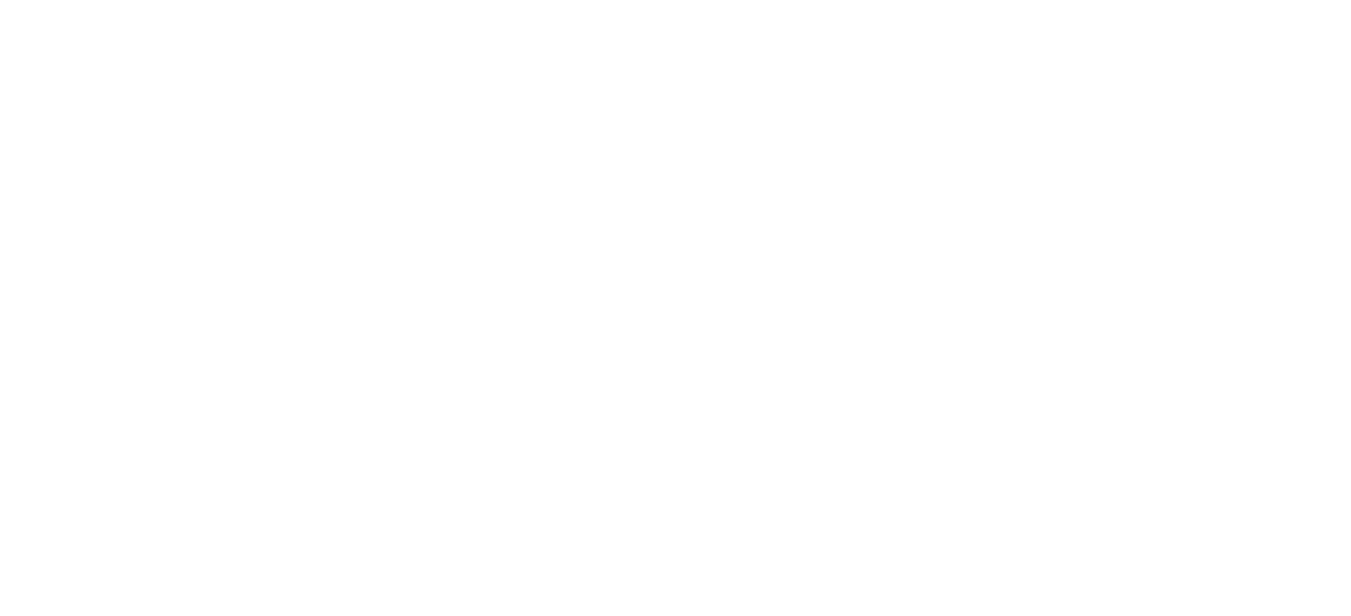
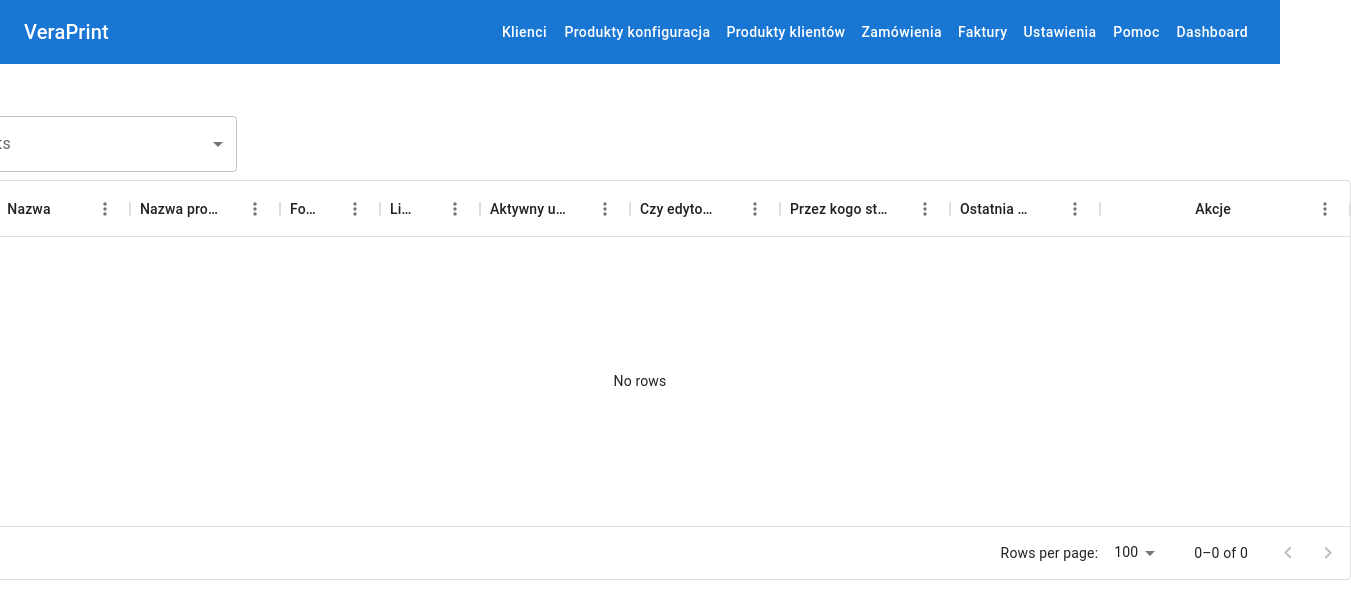
Before and after one commit to SavenkoRodion/printing-managment-system, a React (Vite) app in the folder ui/pms-ui/: page /projects in a window 1280 px wide. Before the commit this address had no page. Shown: the top 616 px of the page, 1351 px wide, since content can reach past the window. Built offline with nearby package versions, Linux system fonts and the light colour scheme.

Commit message:
Feature/display projects (#16)
* initial project list

* Update main.tsx

* custom data for testing

* change structure, add project selector

* Update ProjectList.tsx

```diff
--- /dev/null
+++ b/ui/pms-ui/src/components/layouts/AuthorizedMenuLayout.tsx
@@ -0,0 +1,56 @@
+import { AppBar, Toolbar, Typography, Button, Box } from "@mui/material";
+import { Outlet } from "react-router-dom";
+const AuthorizedMenuLayout = () => {
+  return (
+    <Box
+      sx={{
+        display: "flex",
+        justifyContent: "center",
+        fontFamily: "'Open Sans', sans-serif",
+      }}
+    >
+      <AppBar
+        position="fixed"
+        sx={{ backgroundColor: "#1976d2", boxShadow: "none" }}
+      >
+        <Toolbar>
+          <Typography variant="h6" component="div" sx={{ flexGrow: 1 }}>
+            VeraPrint
+          </Typography>
+          <Button color="inherit" sx={{ textTransform: "none" }}>
+            Klienci
+          </Button>
+          <Button color="inherit" sx={{ textTransform: "none" }}>
+            Produkty konfiguracja
+          </Button>
+          <Button
+            href="/produkty"
+            color="inherit"
+            sx={{ textTransform: "none" }}
+          >
+            Produkty klientów
+          </Button>
+          <Button color="inherit" sx={{ textTransform: "none" }}>
+            Zamówienia
+          </Button>
+          <Button color="inherit" sx={{ textTransform: "none" }}>
+            Faktury
+          </Button>
+          <Button color="inherit" sx={{ textTransform: "none" }}>
+            Ustawienia
+          </Button>
+          <Button color="inherit" sx={{ textTransform: "none" }}>
+            Pomoc
+          </Button>
+          <Button color="inherit" sx={{ textTransform: "none" }}>
+            Dashboard
+          </Button>
+        </Toolbar>
+      </AppBar>
+      <Box sx={{ paddingTop: "100px" }}>
+        <Outlet />
+      </Box>
+    </Box>
+  );
+};
+export default AuthorizedMenuLayout;
--- /dev/null
+++ b/ui/pms-ui/src/components/products/ProjectList.tsx
@@ -0,0 +1,185 @@
+import { useState, useCallback } from "react";
+import { Box, Button, Checkbox } from "@mui/material";
+import InputLabel from "@mui/material/InputLabel";
+import MenuItem from "@mui/material/MenuItem";
+import FormControl from "@mui/material/FormControl";
+import Select, { SelectChangeEvent } from "@mui/material/Select";
+import { initialData, ProjectData } from "./initialData_front";
+import {
+  DataGrid,
+  GridCellParams,
+  GridColDef,
+  GridRenderCellParams,
+} from "@mui/x-data-grid";
+
+const ProjectSelector = () => {
+  const keys = Object.keys(initialData);
+  const [currentProject, setCurrentProject] = useState<string>("");
+  const [dataGridRows, setDataGridRows] = useState<ProjectData[]>([]);
+
+  const handleChange = (event: SelectChangeEvent) => {
+    const selectedProject = event.target.value as string;
+    setCurrentProject(selectedProject);
+    setDataGridRows(initialData[selectedProject] || []);
+  };
+
+  const columns: GridColDef[] = [
+    {
+      field: "nazwa",
+      headerName: "Nazwa",
+      width: 150,
+      align: "center",
+      headerAlign: "center",
+    },
+    {
+      field: "nazwaProduktu",
+      headerName: "Nazwa produktu",
+      width: 150,
+      align: "center",
+      headerAlign: "center",
+    },
+    {
+      field: "format",
+      headerName: "Format",
+      width: 100,
+      align: "center",
+      headerAlign: "center",
+    },
+    {
+      field: "liczbaStron",
+      headerName: "Liczba stron",
+      width: 100,
+      align: "center",
+      headerAlign: "center",
+    },
+    {
+      field: "aktywnyUpload",
+      headerName: "Aktywny upload",
+      width: 150,
+      align: "center",
+      headerAlign: "center",
+      renderCell: (params: GridRenderCellParams) => (
+        <RenderCheckBox {...params} />
+      ),
+    },
+    {
+      field: "czyEdytowalny",
+      headerName: "Czy edytowalny",
+      width: 150,
+      align: "center",
+      headerAlign: "center",
+      renderCell: (params: GridRenderCellParams) => (
+        <RenderCheckBox {...params} />
+      ),
+    },
+    {
+      field: "przezKogoStworzony",
+      headerName: "Przez kogo stworzony",
+      width: 170,
+      align: "center",
+      headerAlign: "center",
+    },
+    {
+      field: "ostatniaModyfikacja",
+      headerName: "Ostatnia modyfikacja",
+      width: 150,
+      align: "center",
+      headerAlign: "center",
+    },
+    {
+      field: "actions",
+      headerName: "Akcje",
+      sortable: false,
+      width: 250,
+      align: "center",
+      headerAlign: "center",
+      renderCell: (params: GridCellParams) => (
+        <Box display="flex" justifyContent="center" width="100%">
+          <Button
+            size="small"
+            variant="contained"
+            color="primary"
+            onClick={() => handleEdit(params.row.id)}
+            style={{ margin: "0 5px" }}
+          >
+            Edytuj
+          </Button>
+          <Button
+            size="small"
+            variant="contained"
+            color="secondary"
+            onClick={() => handleCopy(params.row.id)}
+            style={{ margin: "0 5px" }}
+          >
+            Kopiuj
+          </Button>
+          <Button
+            size="small"
+            variant="contained"
+            color="error"
+            onClick={() => handleDelete(params.row.id)}
+            style={{ margin: "0 5px" }}
+          >
+            Usuń
+          </Button>
+        </Box>
+      ),
+    },
+  ];
+
+  const handleEdit = useCallback((id: number) => {
+    console.log(`Edit product with id: ${id}`);
+  }, []);
+
+  const handleCopy = useCallback((id: number) => {
+    console.log(`Copy product with id: ${id}`);
+  }, []);
+
+  const handleDelete = useCallback((id: number) => {
+    console.log(`Delete product with id: ${id}`);
+  }, []);
+
+  const handleCheckboxChange = (
+    params: GridRenderCellParams,
+    checked: boolean
+  ) => {
+    console.log(
+      `Checkbox change for ${params.field} with id ${params.row.id}: ${checked}`
+    );
+  };
+
+  const RenderCheckBox = (props: GridRenderCellParams) => (
+    <Checkbox
+      size="medium"
+      checked={props.value}
+      onChange={(e) => handleCheckboxChange(props, e.target.checked)}
+      style={{ margin: "0 auto", display: "block" }}
+    />
+  );
+
+  return (
+    <Box sx={{ minWidth: 300, marginBottom: 5 }}>
+      <FormControl sx={{ m: 1, minWidth: 300 }}>
+        <InputLabel id="select-label">Projects</InputLabel>
+        <Select
+          labelId="select-label"
+          id="project-select"
+          value={currentProject}
+          label="Project"
+          onChange={handleChange}
+        >
+          {keys.map((key) => (
+            <MenuItem key={key} value={key}>
+              {key}
+            </MenuItem>
+          ))}
+        </Select>
+      </FormControl>
+      <Box sx={{ height: 400, width: "100%" }}>
+        <DataGrid rows={dataGridRows} columns={columns} checkboxSelection />
+      </Box>
+    </Box>
+  );
+};
+
+export default ProjectSelector;
--- /dev/null
+++ b/ui/pms-ui/src/components/products/initialData_front.tsx
@@ -0,0 +1,73 @@
+export interface ProjectData {
+  id: number;
+  nazwa: string;
+  nazwaProduktu: string;
+  format: string;
+  liczbaStron: number;
+  aktywnyUpload: boolean;
+  czyEdytowalny: boolean;
+  przezKogoStworzony: string;
+  ostatniaModyfikacja: string;
+}
+
+export const initialData: { [key: string]: ProjectData[] } = {
+  IKEA: [
+    {
+      id: 1,
+      nazwa: "IKEA 1",
+      nazwaProduktu: "IKEA 1",
+      format: "A4",
+      liczbaStron: 10,
+      aktywnyUpload: true,
+      czyEdytowalny: true,
+      przezKogoStworzony: "Admin",
+      ostatniaModyfikacja: "2024-10-16",
+    },
+    {
+      id: 2,
+      nazwa: "IKEA 2",
+      nazwaProduktu: "IKEA 2",
+      format: "A3",
+      liczbaStron: 5,
+      aktywnyUpload: false,
+      czyEdytowalny: false,
+      przezKogoStworzony: "Użytkownik",
+      ostatniaModyfikacja: "2024-10-16",
+    },
+    {
+      id: 3,
+      nazwa: "IKEA 3",
+      nazwaProduktu: "IKEA 3",
+      format: "A5",
+      liczbaStron: 12,
+      aktywnyUpload: false,
+      czyEdytowalny: false,
+      przezKogoStworzony: "Użytkownik 3",
+      ostatniaModyfikacja: "2024-10-16",
+    },
+  ],
+  Castorama: [
+    {
+      id: 1,
+      nazwa: "Castorama 1",
+      nazwaProduktu: "Castorama 1",
+      format: "A4",
+      liczbaStron: 10,
+      aktywnyUpload: false,
+      czyEdytowalny: false,
+      przezKogoStworzony: "tester",
+      ostatniaModyfikacja: "2024-10-16",
+    },
+    {
+      id: 2,
+      nazwa: "Castorama 2",
+      nazwaProduktu: "Castorama 2",
+      format: "A3",
+      liczbaStron: 5,
+      aktywnyUpload: true,
+      czyEdytowalny: true,
+      przezKogoStworzony: "ABC",
+      ostatniaModyfikacja: "2024-10-16",
+    },
+  ],
+};
--- a/ui/pms-ui/src/main.tsx
+++ b/ui/pms-ui/src/main.tsx
@@ -9,7 +9,9 @@
 import AuthorizedExampleOne from "./components/authorized-example/AuthorizedExampleOne.tsx";
 import AuthorizedExampleTwo from "./components/authorized-example/AuthorizedExampleTwo.tsx";
 import AuthorizedComponent from "./authorizationWrappers/AuthorizedComponent.tsx";
+import AuthorizedMenu from "./components/layouts/AuthorizedMenuLayout.tsx";
 import ProductPage from "./components/products/Products.tsx";
+import ProjectList from "./components/products/ProjectList.tsx";
 import Params from "./components/params/Params.tsx";
 
 ReactDOM.createRoot(document.getElementById("root")!).render(
@@ -30,14 +32,18 @@
               />
               <Route path="/editor" element={<Editor />} />
             </Route>
+
             <Route>
               <Route index element={<Login />} />
               <Route path="/password" element={<PasswordReset />} />
             </Route>
           </Route>
+        </Route>
+        <Route element={<AuthorizedMenu />}>
+          <Route path="/projects" element={<ProjectList />} />
 
           <Route element={<AuthorizedComponent />}>
-          <Route path="/produkty" element={<ProductPage />} />
+            <Route path="/produkty" element={<ProductPage />} />
           </Route>
           <Route path="/parametry" element={<Params />} />
         </Route>
```
